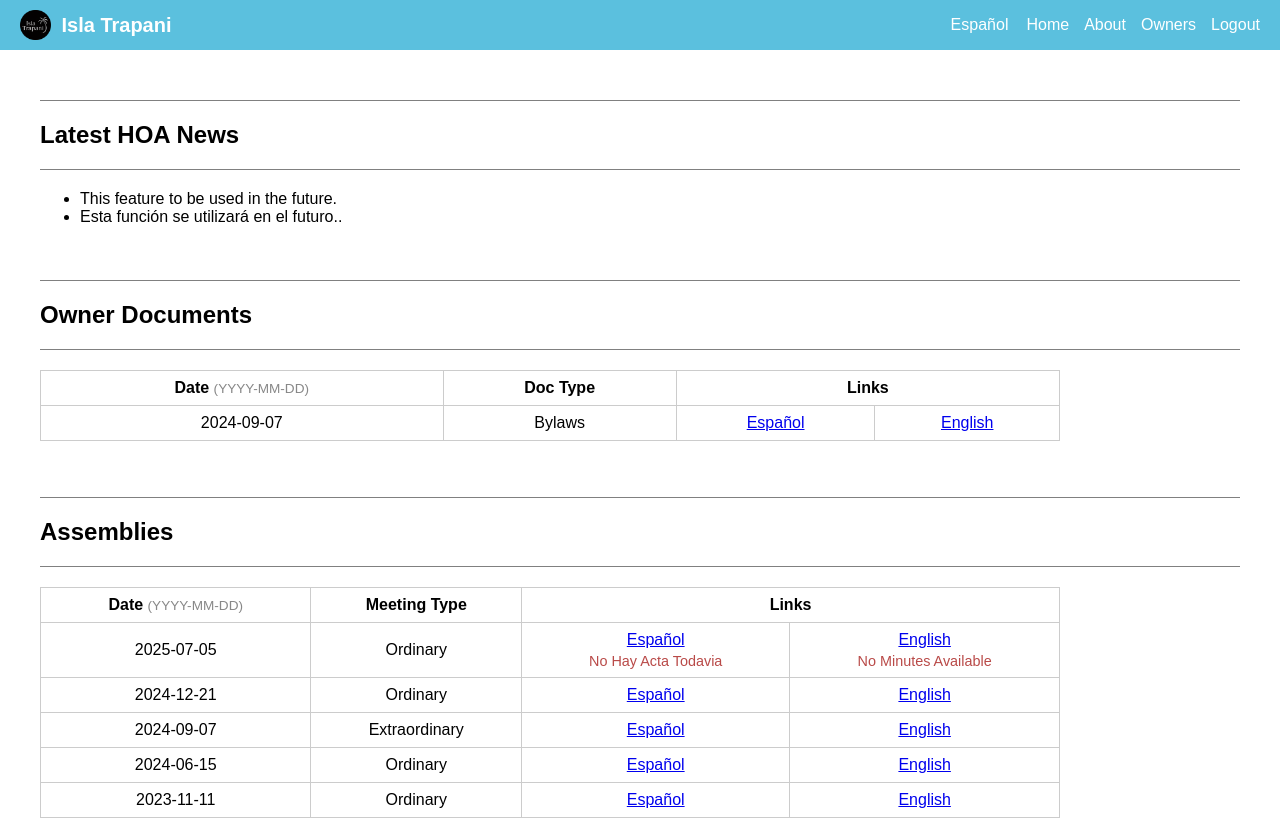
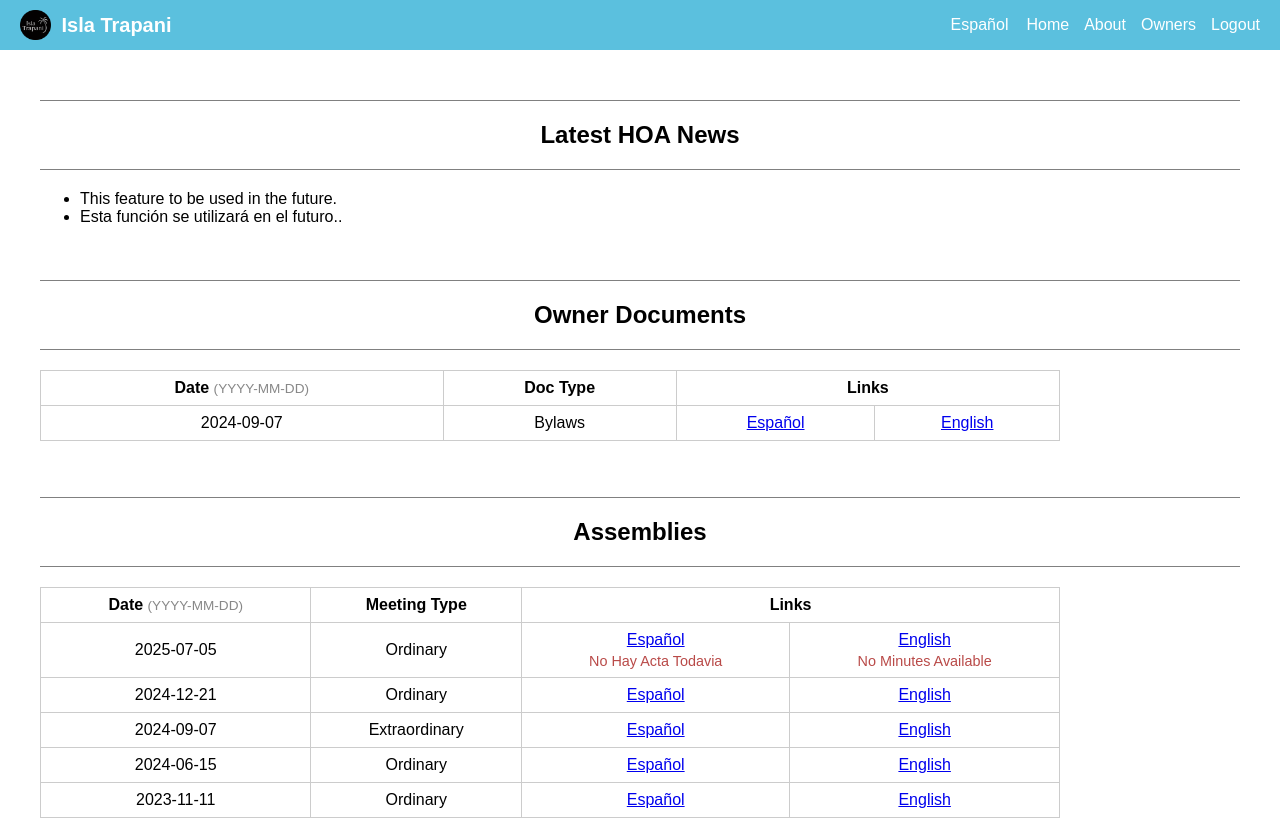
Before and after one commit to grdino/isla-trapani, a Next.js app: page /owners in a window 1280 px wide. Shown: the top 819 px of the page. Built offline with nearby package versions, Linux system fonts and the light colour scheme; sample sign-in values are in the browser's storage.

Commit message:
center headings

```diff
--- a/pages/owners.js
+++ b/pages/owners.js
@@ -70,7 +70,7 @@ export default function Owners() {
       <ProtectedRoute>
         <div style={{ padding: '20px' }}>
           <hr className="full-line" />
-          <h2>{t('owners_news')}</h2>
+          <h2 style={{ textAlign: 'center' }}>{t('owners_news')}</h2>
           <hr className="full-line" />
           <ul>
             {news.map((item) => (
@@ -83,7 +83,7 @@ export default function Owners() {
           {/* ------------------------------------- */}
           <br />
           <hr className="full-line" />
-          <h2>{t('owners_docs')}</h2>
+          <h2 style={{ textAlign: 'center' }}>{t('owners_docs')}</h2>
           <hr className="full-line" />
 
           <table className="responsive-table">
@@ -118,7 +118,7 @@ export default function Owners() {
           {/* ------------------------------------- */}
           <br /> <br />
           <hr className="full-line" />
-          <h2>{t('assemblies')}</h2>
+          <h2 style={{ textAlign: 'center' }}>{t('assemblies')}</h2>
           <hr className="full-line" />
 
           <table className="responsive-table">
```
